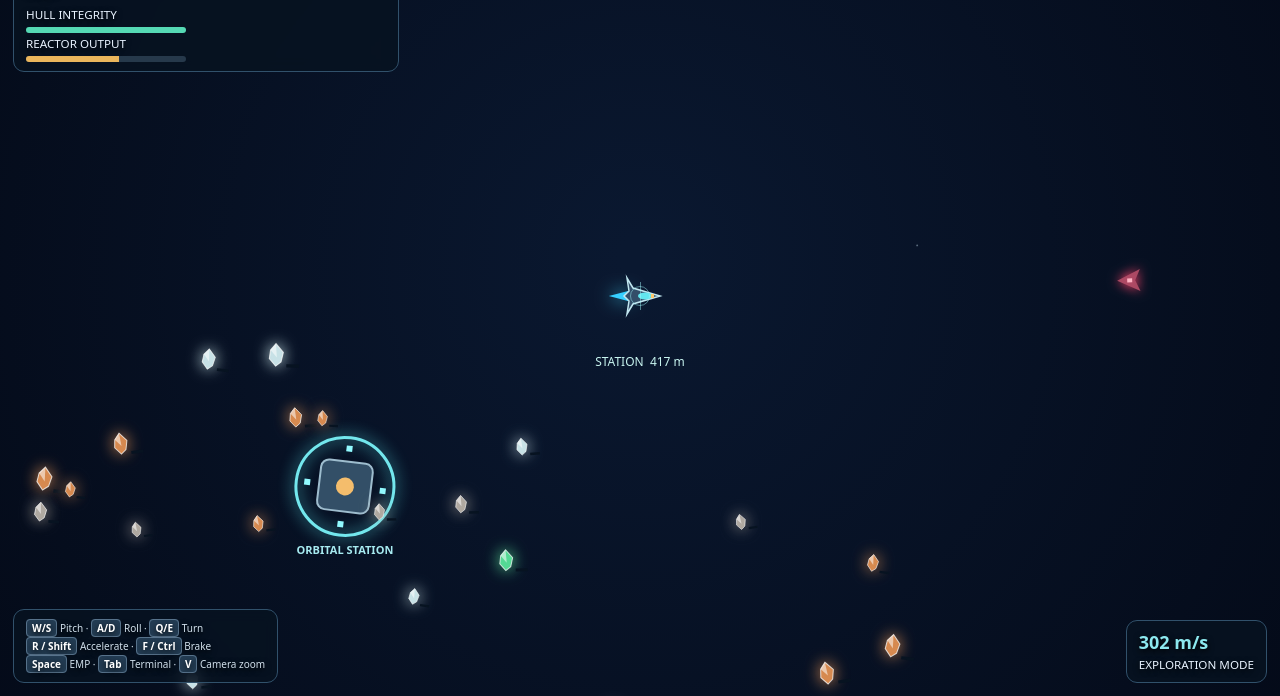
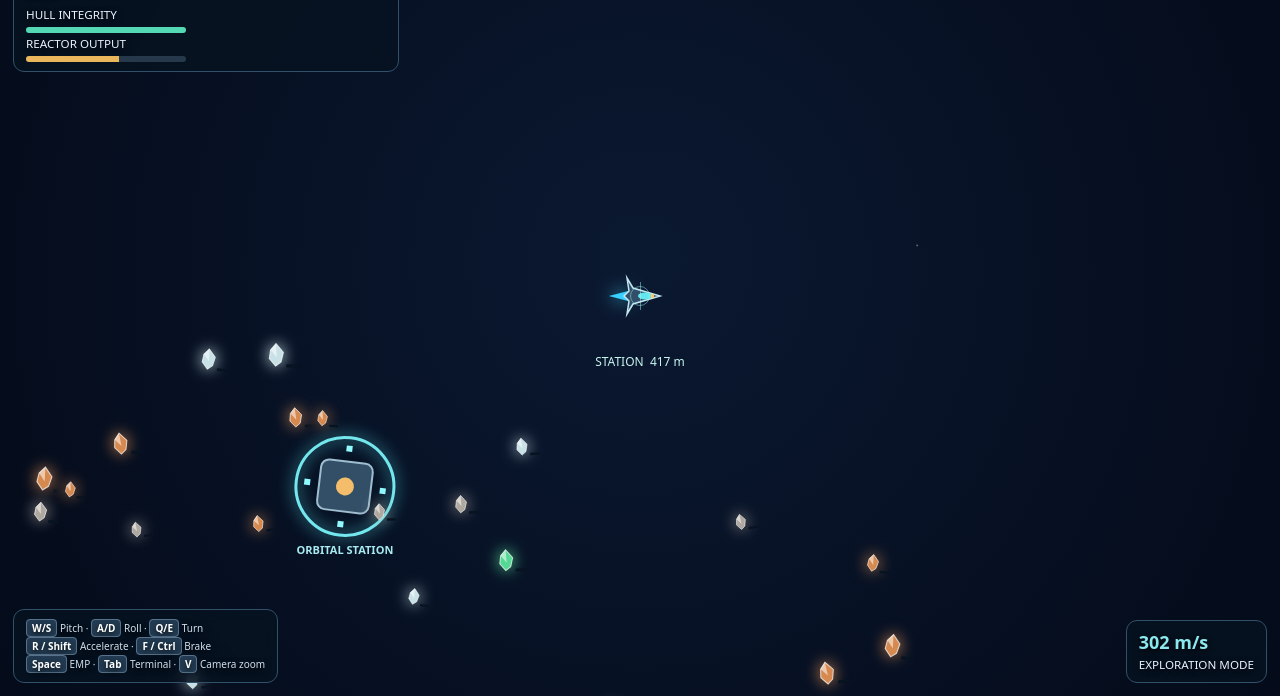
Before and after one commit to ztaylor31aaaaa/Polaris-Games, a plain HTML site: page games/star-salvager/index.html in a window 1280 px wide. Shown: the part 104-800 px from the top of the page. Drawn offline with Linux system fonts and the light colour scheme; animation ran at ten frames a second.

Commit message:
Keep exploration peaceful and retain balanced progression

```diff
--- a/games/star-salvager/index.html
+++ b/games/star-salvager/index.html
@@ -35,7 +35,7 @@ let station={x:0,y:0},resources=[],raiders=[],particles=[],stars=[];
 const has=id=>save.upgrades.includes(id),capacity=()=>30+(has("cargo1")?15:0)+(has("cargo2")?25:0),cargoCount=()=>Object.values(save.cargo).reduce((a,b)=>a+b,0),persist=()=>localStorage.setItem("starSalvagerFlightSave",JSON.stringify(save));
 for(let i=0;i<450;i++)stars.push({x:rnd(-6000,6000),y:rnd(-6000,6000),r:rnd(.35,1.8),a:rnd(.2,.95),p:rnd(0,TAU)});
 function weightedOre(list){const items=list.map(id=>({id,w:ores[id][3]==="Common"?5:ores[id][3]==="Uncommon"?2.3:ores[id][3]==="Rare"?1:.35}));let n=Math.random()*items.reduce((s,x)=>s+x.w,0);for(const x of items){n-=x.w;if(n<=0)return x.id}return items[0].id}
-function makeWorld(){resources=[];raiders=[];station={x:0,y:-current.radius-340};ship.x=0;ship.y=station.y-240;ship.vx=0;ship.vy=0;ship.angle=Math.PI/2;ship.throttle=.58;for(let i=0;i<90;i++){const a=rnd(0,TAU),d=current.radius+rnd(80,520),type=weightedOre(current.resources);resources.push({x:Math.cos(a)*d,y:Math.sin(a)*d,type,alive:true,spin:rnd(0,TAU),phase:rnd(0,TAU),scale:rnd(.8,1.35)})}for(let i=0;i<Math.min(4,current.bandits);i++){const a=rnd(0,TAU),d=current.radius+rnd(850,1350);raiders.push({x:Math.cos(a)*d,y:Math.sin(a)*d,hp:80,alert:30,stun:0,cool:6,phase:rnd(0,TAU)})}updateHud();persist()}
+function makeWorld(){resources=[];raiders=[];station={x:0,y:-current.radius-340};ship.x=0;ship.y=station.y-240;ship.vx=0;ship.vy=0;ship.angle=Math.PI/2;ship.throttle=.58;for(let i=0;i<90;i++){const a=rnd(0,TAU),d=current.radius+rnd(80,520),type=weightedOre(current.resources);resources.push({x:Math.cos(a)*d,y:Math.sin(a)*d,type,alive:true,spin:rnd(0,TAU),phase:rnd(0,TAU),scale:rnd(.8,1.35)})}/* Hostile ships are disabled for relaxed exploration. */updateHud();persist()}
 function toast(t){$("toast").textContent=t;$("toast").style.opacity=1;toastTime=2.7}
 function addXp(n){save.xp+=n;while(save.xp>=save.level*180){save.xp-=save.level*180;save.level++;toast("Pilot level "+save.level+" reached")}}
 function updateHud(){const n=cargoCount();$("credits").textContent="₡"+save.credits.toLocaleString();$("cargo").textContent=n+" / "+capacity();$("level").textContent=save.level;$("hullbar").style.width=clamp(ship.hull,0,100)+"%";$("fuelbar").style.width=clamp(ship.throttle*100,0,100)+"%";$("speed").textContent=Math.round(Math.hypot(ship.vx,ship.vy))+" m/s";$("objective").textContent=n?"Cargo aboard · Return to the orbital station to sell it.":"Collect glowing crystals, then return to the station and sell your cargo.";$("planet").textContent=current.name.toUpperCase()+" · "+current.type.toUpperCase();$("status").textContent=Math.hypot(ship.x-station.x,ship.y-station.y)<300?"STATION RANGE · TAB TO TRADE":"EXPLORATION MODE"}
```
